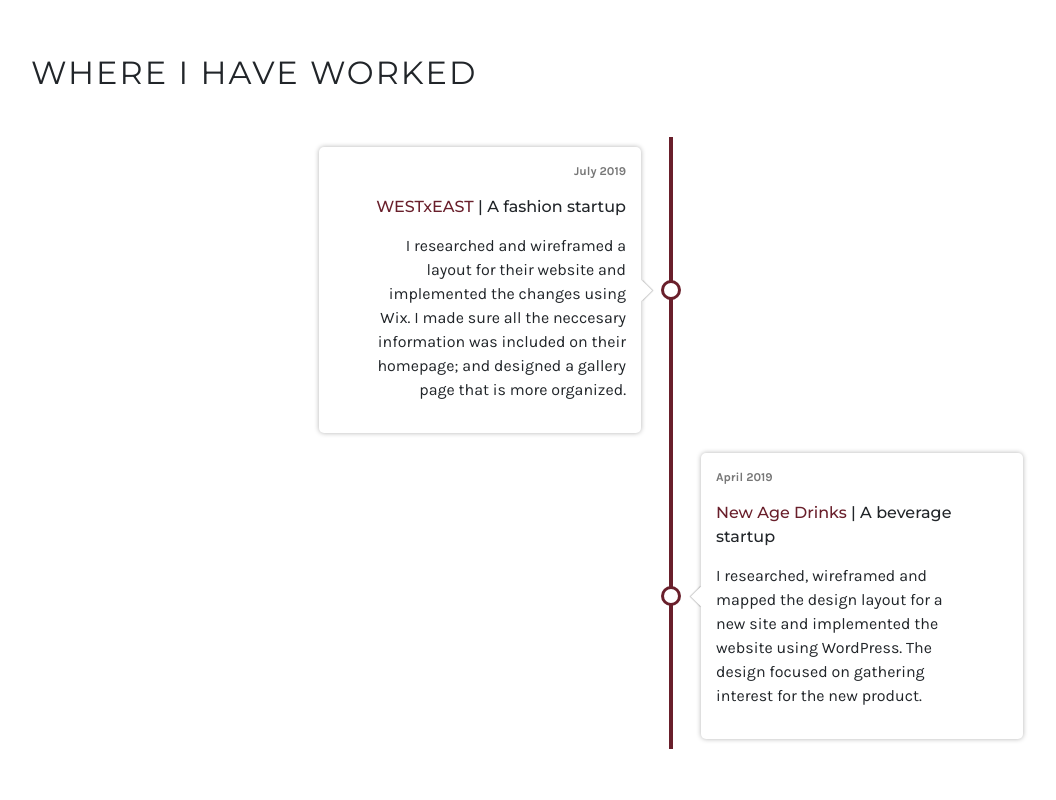
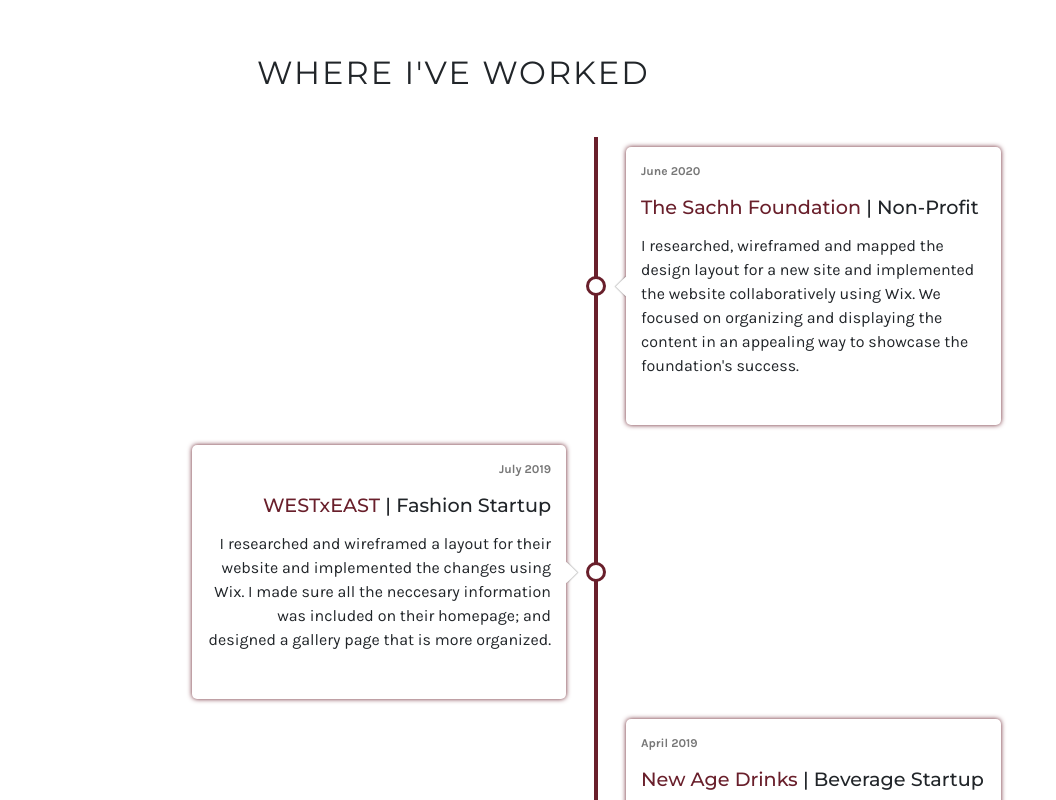
Before and after one commit to alexxg98/alexxg98.github.io, a React (Create React App) app: page / in a window 1280 px wide. Shown: the part 1480-2280 px from the top of the page, without its empty margins (119-1175 px from the left). Before the commit the page ends 2229 px from the top, so only its background shows below. Built offline with nearby package versions, Linux system fonts and the light colour scheme.

Commit message:
Add Sachh experience to timeline. Add more info link to each. Format.

```diff
--- a/src/components/Experience.js
+++ b/src/components/Experience.js
@@ -9,7 +9,7 @@
     return (
 
       <div className="experience-container" id="ExperienceSec">
-        <span className="sectionTitle">Where I Have Worked</span>
+        <span className="sectionTitle">Where I've Worked</span>
         <Timeline data={workData} />
       </div>
 
--- a/src/components/Navigation.js
+++ b/src/components/Navigation.js
@@ -7,7 +7,7 @@
   render(){
     return (
 
-      <div class="sidenav">
+      <div className="sidenav">
         <a href="#HomeSec">
           <img src={logoW} id="nav_logo" alt="logo" />
         </a>
--- a/src/components/TimelineItem.js
+++ b/src/components/TimelineItem.js
@@ -6,6 +6,7 @@
       <time> {data.startDate} </time>
       <h6> <a href={data.company.url}> {data.company.text} </a> | {data.companyDescription} </h6>
       <p> {data.overview} </p>
+      <p className="moreInfo"> <a href={data.link.url}> {data.link.text} </a> </p>
       <span className = "circle" />
     </div>
   </div>
--- a/src/scss/_experience.scss
+++ b/src/scss/_experience.scss
@@ -1,9 +1,14 @@
 /* Experience Section */
 .experience-container{
   width: calc(100% - 150px);
-  height: 85vh;
   margin-left: 150px;
   margin-top: 15vh;
   box-sizing: border-box;
   // border: solid red 3px;
+
+  .sectionTitle {
+    margin-left: 20%;
+    margin-top: 200px;
+    // border: solid red 3px;
+  }
 }
--- a/src/scss/_timeline.scss
+++ b/src/scss/_timeline.scss
@@ -5,7 +5,6 @@
   flex-direction: column-reverse;
   position: relative;
   margin: 40px 0;
-  margin-left: 150px;
 }
 
 //Display line for timeline
@@ -27,6 +26,7 @@
   width: 50%;
 }
 
+//Right side of timeline
 .timeline-item:nth-child(odd) {
   align-self: flex-end;
   justify-content: flex-start;
@@ -36,22 +36,22 @@
   .timeline-item-content {
     text-align: left;
     align-items: flex-start;
-  }
 
-  .timeline-item-content::after {
+    &::after {
       right: auto;
       left: -7.5px;
       box-shadow: -1px 1px 1px rgba(0, 0, 0, 0.2);
     }
 
-  .timeline-item-content .circle {
+    .circle {
       right: auto;
       left: -40px;
     }
   }
+}
 
 .timeline-item-content {
-  box-shadow: 0 0 5px rgba(0, 0, 0, 0.3);
+  box-shadow: 0 0 5px $primary-color;
   border-radius: 5px;
   background-color: #fff;
   display: flex;
@@ -74,16 +74,16 @@
   h6 {
     line-height: 24px;
     margin: 15px 0;
-    max-width: 250px;
+    max-width: 390px;
     font-family: $heading-font;
     font-weight: $bold-fontsize;
+    font-size: 1.2em;
   }
 
   p {
-    font-size: 1em;
     line-height: 24px;
-    // margin: 5px 0;
-    max-width: 250px;
+    margin-bottom: 8px;
+    max-width: 390px;
     font-weight: $reg-fontsize;
   }
 
@@ -95,11 +95,26 @@
   }
   a:hover {
     color: $primary-color;
+    text-decoration: none;
   }
-  // a::after {
-  //   // content: ' ►';
-  //   font-size: 1em;
-  // }
+
+  .moreInfo {
+    color: $primary-color;
+    text-align: right;
+    width: 100%;
+    margin: 0px auto;
+    padding: 0;
+    opacity: 0;
+    transition: 0.8s ease;
+    // border: solid red 3px;
+
+    &:after {
+      content: '>>';
+    }
+  }
+  &:hover .moreInfo {
+    opacity: 1;
+  }
 
   .circle {
     background-color: #fff;
--- a/src/workData.js
+++ b/src/workData.js
@@ -5,7 +5,7 @@
       url: 'http://newagedrinks.com/',
       text: "New Age Drinks"
     },
-    companyDescription: "A beverage startup",
+    companyDescription: "Beverage Startup",
     startDate: "April 2019",
     overview: "I researched, wireframed and mapped the design layout for a new site and implemented the website using WordPress. The design focused on gathering interest for the new product.",
     link: {
@@ -19,13 +19,27 @@
       url: 'https://www.westxeast.com/',
       text: "WESTxEAST"
     },
-    companyDescription: "A fashion startup",
+    companyDescription: "Fashion Startup",
     startDate: "July 2019",
     overview: "I researched and wireframed a layout for their website and implemented the changes using Wix. I made sure all the neccesary information was included on their homepage; and designed a gallery page that is more organized.",
     link: {
       url: 'https://alexxg98.github.io/subpages/newagedrinks.html',
       text: "More info"
     }
+  },
+  {
+    id: 3,
+    company: {
+      url: 'https://sachhindia.wixsite.com/sachh',
+      text: "The Sachh Foundation"
+    },
+    companyDescription: "Non-Profit",
+    startDate: "June 2020",
+    overview: "I researched, wireframed and mapped the design layout for a new site and implemented the website collaboratively using Wix. We focused on organizing and displaying the content in an appealing way to showcase the foundation's success.",
+    link: {
+      url: 'https://alexxg98.github.io/subpages/sachh.html',
+      text: "More info"
+    }
   }
 ]
 
```
Also changed, not shown: 1 other file (tests, documents, lock files or other folders). Lines whose indentation alone changed are shown as unchanged.
